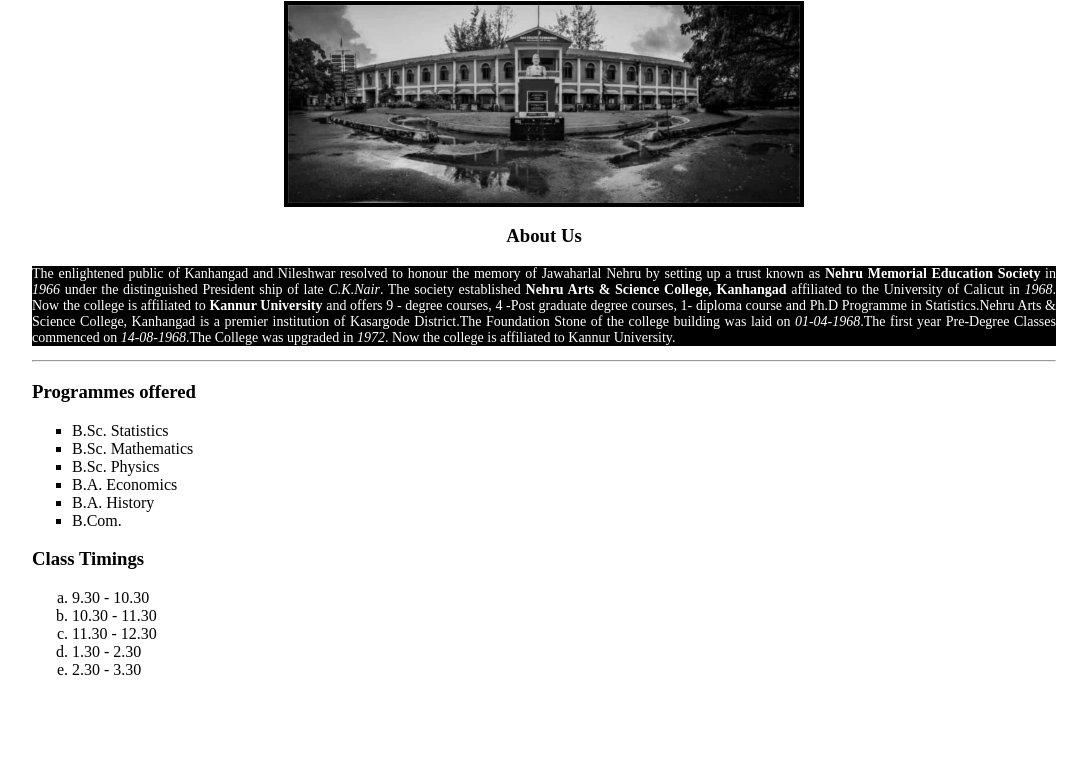
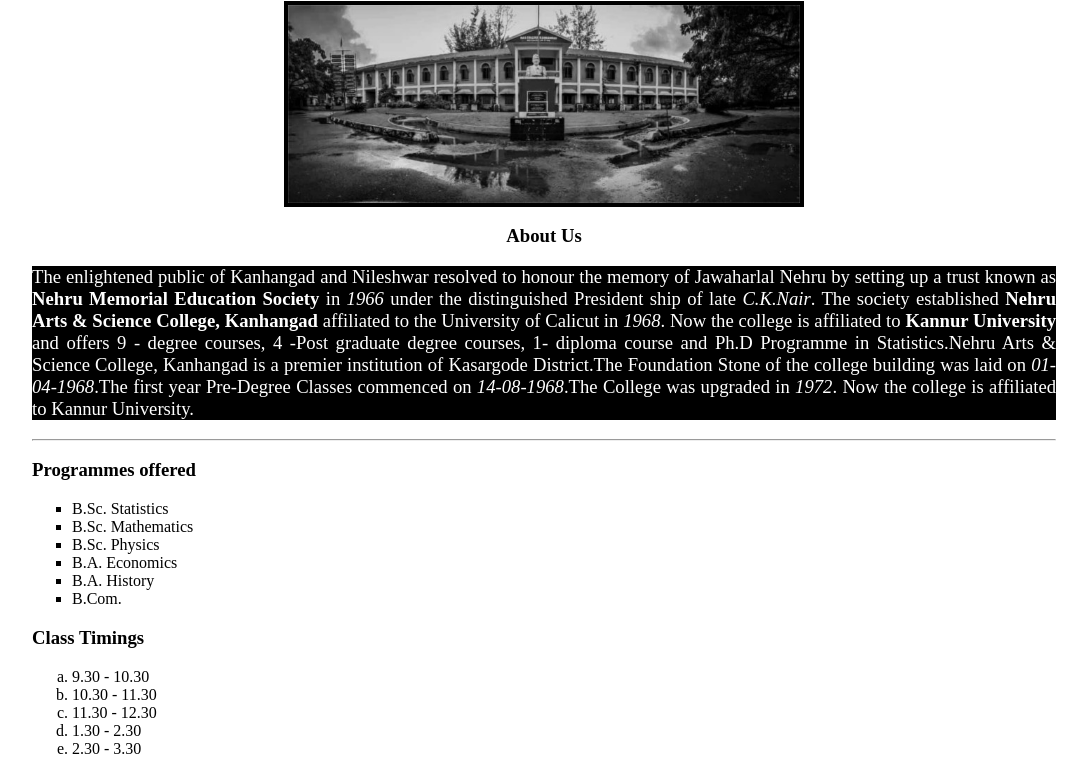
Before and after one commit to ranikrishna/-nehru-webpage, a plain HTML site: page index.html in a window 1280 px wide. Shown: the part 79-853 px from the top of the page, without its empty margins (96-1183 px from the left). Before the commit the page ends 800 px from the top, so only its background shows below. Drawn offline with Linux system fonts and the light colour scheme.

Commit message:
Update index.html

```diff
--- a/index.html
+++ b/index.html
@@ -16,7 +16,7 @@
 		<h1 style="color:#E74C3C;text-align:center ">NEHRU ARTS AND SCIENCE COLLEGE KANHANGAD</h1>
 		<img src="nehru.jpeg" width="730" border="4" style="width:50%" />
 		<h3 style="text-align:center">About Us</h3>
-		<p style="text-align:justify;font-size:14px;font-family:hevletica;background-color:black;color:white">
+		<p style="text-align:justify;font-size:14pt;font-family:hevletica;background-color:black;color:white">
 			The enlightened public of Kanhangad and Nileshwar resolved to honour the memory of Jawaharlal Nehru by setting up a trust known as <b>Nehru Memorial Education Society</b> in <i>1966</i> under the distinguished President ship of late <em>C.K.Nair</em>. The society established <strong>Nehru Arts & Science College, Kanhangad</strong> affiliated to the University of Calicut in <i>
 		1968</i>. Now the college is affiliated to <strong>Kannur University</strong> and offers 9 - degree courses, 4 -Post graduate degree courses, 1- diploma course and Ph.D Programme in Statistics.Nehru Arts & Science College, Kanhangad is a premier institution of Kasargode District.The Foundation Stone of the college building was laid on <i>01-04-1968</i>.The first year Pre-Degree Classes commenced on <i>14-08-1968</i>.The College was upgraded in <i>1972</i>. Now the college is affiliated to Kannur University.
 		</p>
```
